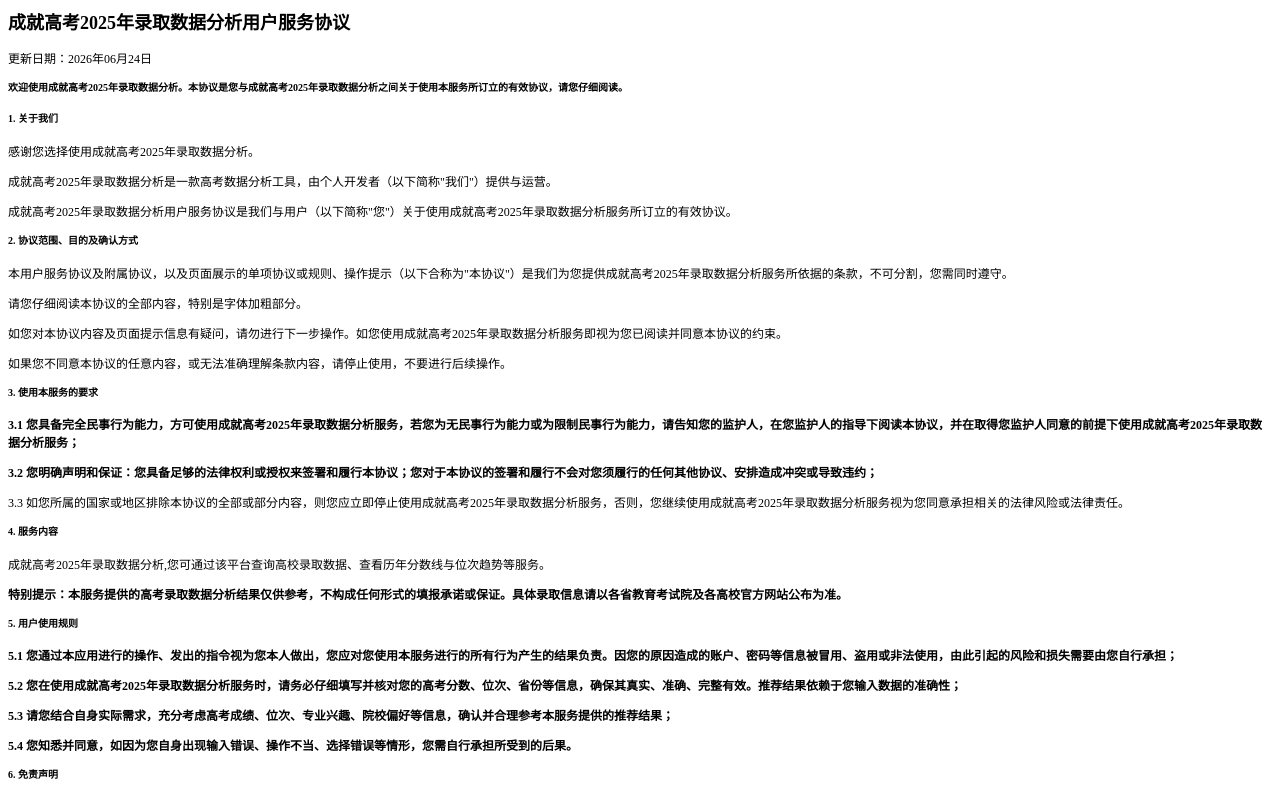
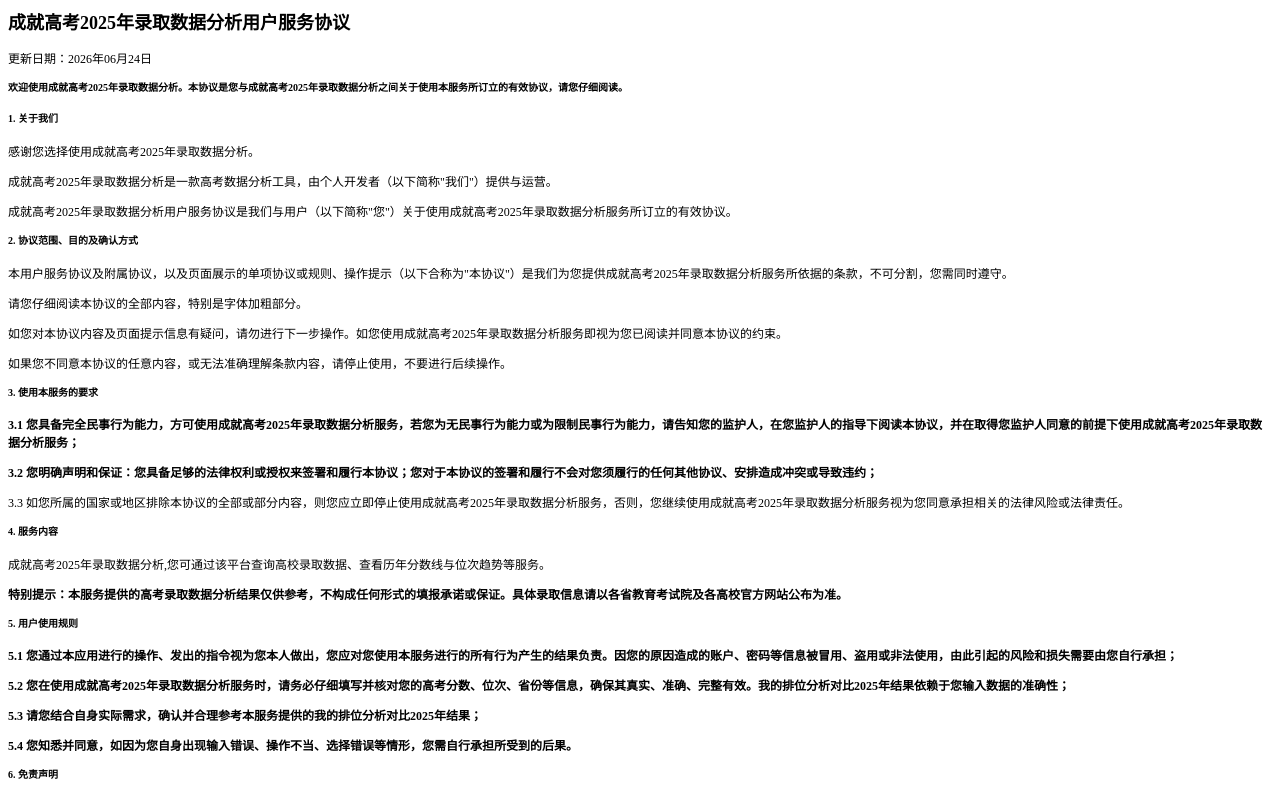
Before and after one commit to icanai/gaokaoguide, a plain HTML site: page Harmonyos用户服务协议.html in a window 1280 px wide. Shown: the top 798 px of the page. Drawn offline with Linux system fonts and the light colour scheme.

Commit message:
Update Harmonyos用户服务协议.html

```diff
--- a/Harmonyos用户服务协议.html
+++ b/Harmonyos用户服务协议.html
@@ -36,8 +36,8 @@
 <p class="p2"><span class="s1"><b>特别提示：本服务提供的高考录取数据分析结果仅供参考，不构成任何形式的填报承诺或保证。具体录取信息请以各省教育考试院及各高校官方网站公布为准。</b><b></b></span></p>
 <h5 style="margin: 0.0px 0.0px 16.6px 0.0px; font: 10.0px 'Songti SC'; -webkit-text-stroke: #000000"><span class="s1"><b>5. 用户使用规则</b></span></h5>
 <p class="p2"><span class="s1"><b>5.1 您通过本应用进行的操作、发出的指令视为您本人做出，您应对您使用本服务进行的所有行为产生的结果负责。因您的原因造成的账户、密码等信息被冒用、盗用或非法使用，由此引起的风险和损失需要由您自行承担；</b><b></b></span></p>
-<p class="p2"><span class="s1"><b>5.2 您在使用成就高考2025年录取数据分析服务时，请务必仔细填写并核对您的高考分数、位次、省份等信息，确保其真实、准确、完整有效。推荐结果依赖于您输入数据的准确性；</b><b></b></span></p>
-<p class="p2"><span class="s1"><b>5.3 请您结合自身实际需求，充分考虑高考成绩、位次、专业兴趣、院校偏好等信息，确认并合理参考本服务提供的推荐结果；</b><b></b></span></p>
+<p class="p2"><span class="s1"><b>5.2 您在使用成就高考2025年录取数据分析服务时，请务必仔细填写并核对您的高考分数、位次、省份等信息，确保其真实、准确、完整有效。我的排位分析对比2025年结果依赖于您输入数据的准确性；</b><b></b></span></p>
+<p class="p2"><span class="s1"><b>5.3 请您结合自身实际需求，确认并合理参考本服务提供的我的排位分析对比2025年结果；</b><b></b></span></p>
 <p class="p2"><span class="s1"><b>5.4 您知悉并同意，如因为您自身出现输入错误、操作不当、选择错误等情形，您需自行承担所受到的后果。</b><b></b></span></p>
 <h5 style="margin: 0.0px 0.0px 16.6px 0.0px; font: 10.0px 'Songti SC'; -webkit-text-stroke: #000000"><span class="s1"><b>6. 免责声明</b></span></h5>
 <p class="p2"><span class="s1"><b>成就高考2025年录取数据分析基于互联网及电信网络提供服务，在您使用本服务之前，应对本服务可能蕴含的风险有一定的了解。</b><b></b></span></p>
```
